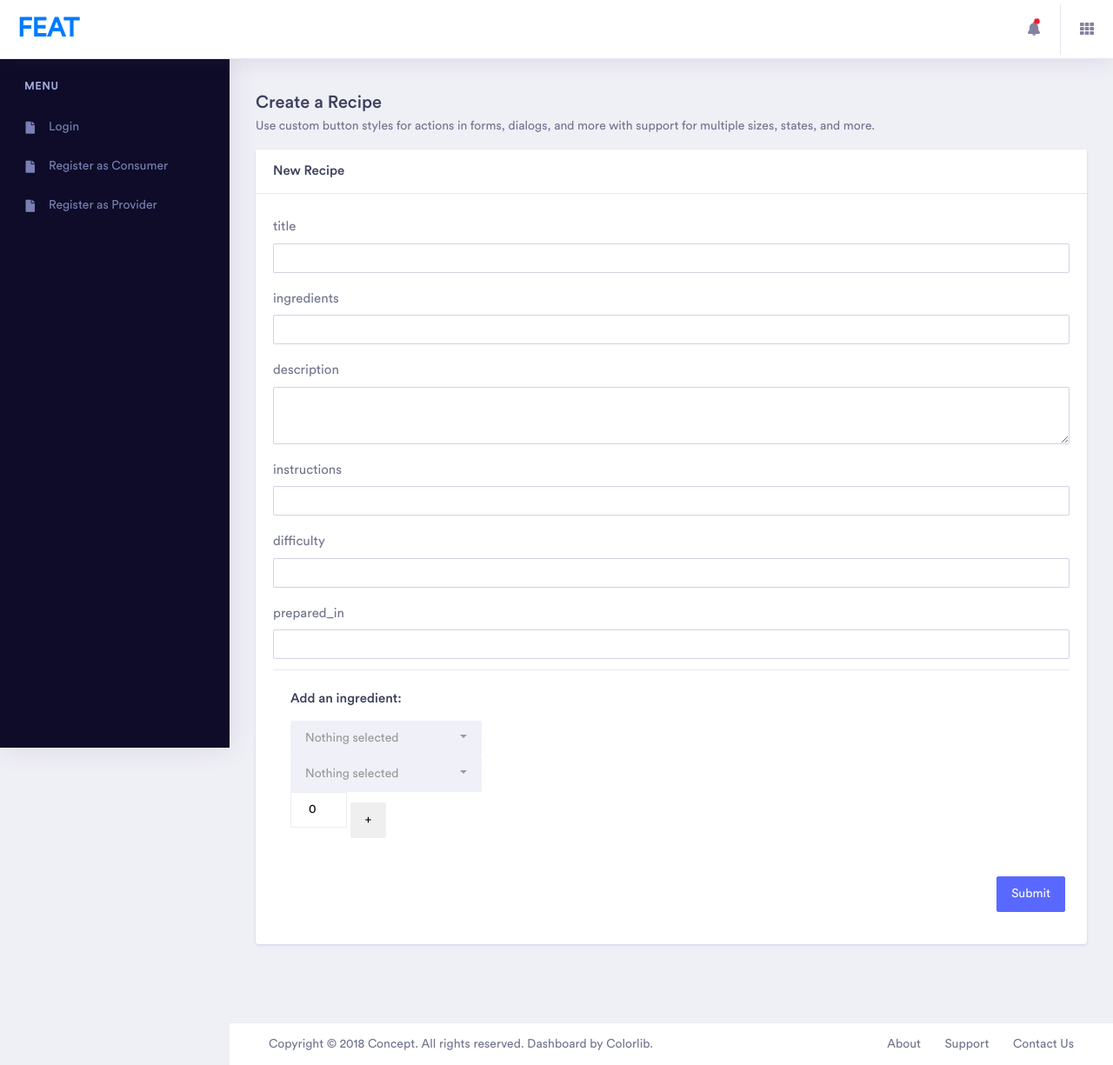
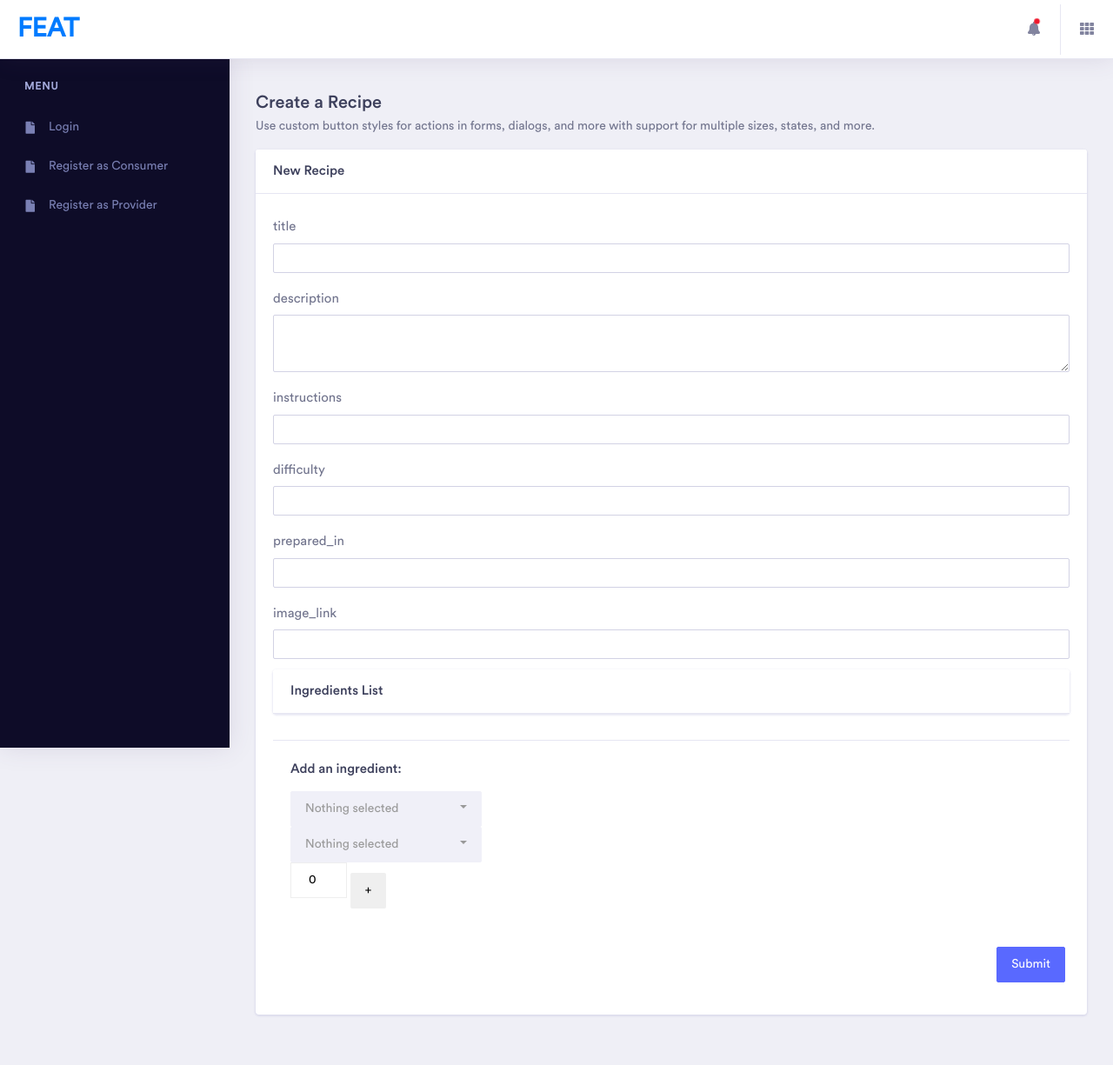
Before and after one commit to heobu/swe573, a Django app: page /recipe/create in a window 1280 px wide. Shown: the top 1225 px of the page at 87% size. Run offline with Django 3.2, Linux system fonts and the light colour scheme; some libraries are stand-ins or nearby versions; some web fonts are replaced.

Commit message:
Image link is added for recipe and menu. In the recipe creation, ingredients are listed in a user-friendly way and can be removed.

```diff
--- a/feat/forms.py
+++ b/feat/forms.py
@@ -42,16 +42,19 @@ class RegisterAsProviderForm(UserCreationForm):
 
 class CreateRecipeForm(forms.ModelForm):
     description = forms.CharField(widget=forms.TextInput())
+    image_link = forms.URLField(required=False)
 
     class Meta:
         model = Recipe
-        fields = ('title', 'ingredients', 'description', 'instructions', 'difficulty', 'prepared_in')
+        fields = ('title', 'ingredients', 'description', 'instructions', 'difficulty', 'prepared_in', 'image_link')
 
 
 class CreateMenuForm(forms.ModelForm):
+    image_link = forms.URLField(required=False)
+
     class Meta:
         model = Menu
-        fields = ('title', 'description', 'food_items')
+        fields = ('title', 'description', 'food_items', 'image_link')
 
 class CommentForm(forms.ModelForm):
     class Meta:
--- a/feat/models.py
+++ b/feat/models.py
@@ -47,11 +47,12 @@ def save_user_profile(sender, instance, **kwargs):
 class Recipe(models.Model):
     print('rrrr')
     title = models.TextField(max_length=40, null=False)
-    ingredients = models.TextField(max_length=100, null=False)
+    ingredients = models.TextField(max_length=10000, null=False)
     nutritional_value = models.TextField(max_length=1000, null=False)
-    description = models.TextField(max_length=300, null=False)
-    instructions = models.TextField(max_length=300, null=False)
+    description = models.TextField(max_length=3000, null=False)
+    instructions = models.TextField(max_length=3000, null=False)
     # picture (optional)
+    image_link = models.URLField(max_length=300, null=False, blank=False, default="https://raw.githubusercontent.com/heobu/swe573/feature/posts-like-dislike-follow/feat/static/assets/images/eco-slider-img-1.jpg")
     created_by = models.ForeignKey(User, on_delete=models.CASCADE, null=False, related_name="recipe_creator")
     created_at = models.DateTimeField(auto_now_add=True)
     difficulty = models.IntegerField(null=False)
@@ -85,6 +86,7 @@ class Menu(models.Model):
     description = models.TextField(max_length=300, null=False)
     food_items = models.CharField(max_length=300)
     nutritional_value = models.TextField(max_length=1000, null=False)
+    image_link = models.URLField(max_length=300, null=False, blank=False, default="https://raw.githubusercontent.com/heobu/swe573/feature/posts-like-dislike-follow/feat/static/assets/images/eco-slider-img-1.jpg")
     created_by = models.ForeignKey(User, on_delete=models.CASCADE, null=False, related_name="menu_creator")
     created_at = models.DateTimeField(auto_now_add=True)
 
--- a/feat/views.py
+++ b/feat/views.py
@@ -218,8 +218,11 @@ class RecipeCreateView(View, LoginRequiredMixin):
             instructions = form.cleaned_data.get('instructions')
             difficulty = form.cleaned_data.get('difficulty')
             prepared_in = form.cleaned_data.get('prepared_in')
+            image_link = form.cleaned_data.get('image_link')
+            if image_link == "":
+                image_link = "https://raw.githubusercontent.com/heobu/swe573/feature/posts-like-dislike-follow/feat/static/assets/images/eco-slider-img-1.jpg"
             #form.save(commit=True)
-            Recipe.objects.create(created_by=created_by, title=title, ingredients=ingredients_input, nutritional_value=nutritional_value, description=description, instructions=instructions, difficulty=difficulty, prepared_in=prepared_in)
+            Recipe.objects.create(created_by=created_by, title=title, ingredients=ingredients_input, nutritional_value=nutritional_value, description=description, instructions=instructions, difficulty=difficulty, prepared_in=prepared_in, image_link=image_link)
             return redirect('user_home')
         else:
             return render('create-recipe')
@@ -260,6 +263,7 @@ class MenuCreateView(View, LoginRequiredMixin):
             created_by = request.user
             title = form.cleaned_data.get('title')
             description = form.cleaned_data.get('description')
+            image_link = form.cleaned_data.get('image_link')
 
             # adapter: string -> ingredient model
             food_items_input = form.cleaned_data.get('food_items')
@@ -291,7 +295,9 @@ class MenuCreateView(View, LoginRequiredMixin):
                         menu_nutritional_value[nutrient_name] += quantity * nutrient_value
 
             #form.save(commit=True)
-            Menu.objects.create(created_by=created_by, title=title, description=description, food_items=food_items, nutritional_value=menu_nutritional_value)
+            if image_link == "":
+                image_link = "https://raw.githubusercontent.com/heobu/swe573/feature/posts-like-dislike-follow/feat/static/assets/images/eco-slider-img-1.jpg"
+            Menu.objects.create(created_by=created_by, title=title, description=description, food_items=food_items, nutritional_value=menu_nutritional_value, image_link=image_link)
             return redirect('user_home')
         else:
             return render('create-menu')
--- a/templates/create-recipe.html
+++ b/templates/create-recipe.html
@@ -19,11 +19,14 @@
                         {{ form.non_field_errors }}
                         {% for field, obj in form.fields.items %}
                             <div class="form-group">
-                                <label for="{{ field }}" class="col-form-label">{{ field }}</label>
                                 {% if obj.widget.input_type == "text"  %}
+                                    <label for="{{ field }}" class="col-form-label">{{ field }}</label>
                                     <!-- required? -->
                                     <textarea required="" class="form-control" name="{{ field }}"></textarea>
+                                {% elif field == "ingredients" %}
+                                    <input id="{{ field }}" type="{{ obj.widget.input_type }}" class="form-control" name="{{ field }}" hidden>
                                 {% else  %}
+                                    <label for="{{ field }}" class="col-form-label">{{ field }}</label>
                                     <input id="{{ field }}" type="{{ obj.widget.input_type }}" class="form-control" name="{{ field }}">
                             <!--<div class="col-xl-3 col-lg-12 col-md-12 col-sm-12 col-12">
                                 <div class="float-xl-right float-none mt-xl-0 mt-4">
@@ -33,6 +36,13 @@
                                 {% endif %}
                             </div>
                         {% endfor %}
+                        <!--<div class="col-xl-6 col-lg-6 col-md-12 col-sm-12 co-12">-->
+                            <section class="card card-fluid">
+                                <h5 class="card-header drag-handle"> Ingredients List </h5>
+                                <ul class="sortable-lists list-group list-group-flush list-group-bordered" id="ingredient-items">
+                                </ul>
+                            </section>
+                        <!--</div>-->
                         <!--<form>-->
                     <!--<div class="product-size border-bottom">
                         <div class="row">
@@ -268,6 +278,10 @@ $( ".selectpicker" ).bind( "keyup", function() {
         console.log(chosenIngredient["unit"]);
     });
 
+    /*$('i').on('click', function () {
+        console.log("remove id " + id);
+    });*/
+
     //onclick="addAmount(this.value)
 
     function addAmount(val) {
@@ -275,11 +289,49 @@ $( ".selectpicker" ).bind( "keyup", function() {
         console.log(chosenIngredient);
     }
 
+    /*
+    <li class="list-group-item align-items-center drag-handle">
+        <!--<span class="drag-indicator"></span>-->
+        <div> Item one </div>
+        <div class="btn-group ml-auto">
+            <button class="btn btn-sm btn-outline-light">
+                <i class="far fa-trash-alt"></i>
+            </button>
+        </div>
+    </li>
+     */
+    //<ul class="sortable-lists list-group list-group-flush list-group-bordered" id="ingredient-items">
     function addIngredient() {
         console.log(chosenIngredient);
         temp = $('#ingredients').val()
         $('#ingredients').val(temp.concat(chosenIngredient["name"],"(", chosenIngredient["id"], ")", ":" , chosenIngredient["unit"] , ":", chosenIngredient["amount"], ";"));
+        ing_id = chosenIngredient["id"];
+        ing_name = chosenIngredient["name"];
+        unit = chosenIngredient["unit"];
+        amount = chosenIngredient["amount"]
+        $('#ingredient-items').append("<li id='" + ing_id + "' class='list-group-item align-items-center drag-handle'><span class='drag-indicator'></span><div>"+ ing_name + ": " + amount + " " + unit + "</div><div class='btn-group ml-auto'><button class='btn btn-sm btn-outline-light'><i class='far fa-trash-alt' id='`${ing_id}`' onclick='removeIngredient(\"" + ing_name + "\", \"" + ing_id + "\", \"" + unit + "\", \"" + amount + "\")'></i></button></div></li>");
+        //$('#ingredient-items').append("<li id='" + ing_id + "' class='list-group-item align-items-center drag-handle'><span class='drag-indicator'></span><div>"+ ing_name + ": " + amount + " " + unit + "</div><div class='btn-group ml-auto'><button class='btn btn-sm btn-outline-light'><i class='far fa-trash-alt' id='`${ing_id}`'></i></button></div></li>");
     }
+
+    function removeIngredient(name, id, unit, amount) {
+        console.log("remove name" + name + "(" + id + ")" + ":" + unit + ":" + amount + ";");
+        //temp =
+        /*$('#ingredients').val(function(i, v) {
+            v.replace(name + "(" + id + ")" + ":" + unit + ":" + amount + ";", "");
+        }).val();*/
+        temp = $('#ingredients').val();
+        console.log("temp: ", temp);
+        new_temp = temp.replace(name + "(" + id + ")" + ":" + unit + ":" + amount + ";", "");
+        //temp.replace(/$name\(id\):unit:amount;/gi, "");
+        console.log("new temp: ", new_temp);
+        $('#ingredients').val(new_temp);
+        //child = $('#' + chosenIngredient["id"]);
+        //$('#ingredient-items').remove("<li id='" + chosenIngredient["id"] + "' class='list-group-item align-items-center drag-handle'></li>");
+        //$('#ingredient-items').remove(child);
+        //console.log("li: ", $('li #id'));
+        $('li').remove('#' + id);
+    }
+
     </script>
 
 {% endblock %}
--- a/templates/menu-detail.html
+++ b/templates/menu-detail.html
@@ -37,13 +37,13 @@
                             </ol>
                             <div class="carousel-inner">
                                 <div class="carousel-item active">
-                                    <img class="d-block" src="{% static 'assets/images/eco-slider-img-1.png' %}" alt="First slide">
+                                    <img class="d-block" src="{{ menu.image_link }}" alt="First slide">
                                 </div>
                                 <div class="carousel-item">
-                                    <img class="d-block" src="{% static 'assets/images/eco-slider-img-2.png' %}" alt="Second slide">
+                                    <img class="d-block" src="{{ menu.image_link }}" alt="Second slide">
                                 </div>
                                 <div class="carousel-item">
-                                    <img class="d-block" src="{% static 'assets/images/eco-slider-img-3.png' %}" alt="Third slide">
+                                    <img class="d-block" src="{{ menu.image_link }}" alt="Third slide">
                                 </div>
                             </div>
                             <a class="carousel-control-prev" href="#carouselExampleIndicators" role="button" data-slide="prev">
--- a/templates/recipe-detail.html
+++ b/templates/recipe-detail.html
@@ -37,13 +37,13 @@
                             </ol>
                             <div class="carousel-inner">
                                 <div class="carousel-item active">
-                                    <img class="d-block" src="{% static 'assets/images/eco-slider-img-1.png' %}" alt="First slide">
+                                    <img class="d-block" src="{{ recipe.image_link }}" alt="First slide">
                                 </div>
                                 <div class="carousel-item">
-                                    <img class="d-block" src="{% static 'assets/images/eco-slider-img-2.png' %}" alt="Second slide">
+                                    <img class="d-block" src="{{ recipe.image_link }}" alt="Second slide">
                                 </div>
                                 <div class="carousel-item">
-                                    <img class="d-block" src="{% static 'assets/images/eco-slider-img-3.png' %}" alt="Third slide">
+                                    <img class="d-block" src="{{ recipe.image_link }}" alt="Third slide">
                                 </div>
                             </div>
                             <a class="carousel-control-prev" href="#carouselExampleIndicators" role="button" data-slide="prev">
```
Also changed, not shown: templates/user_home.html (+6 -6 lines).
